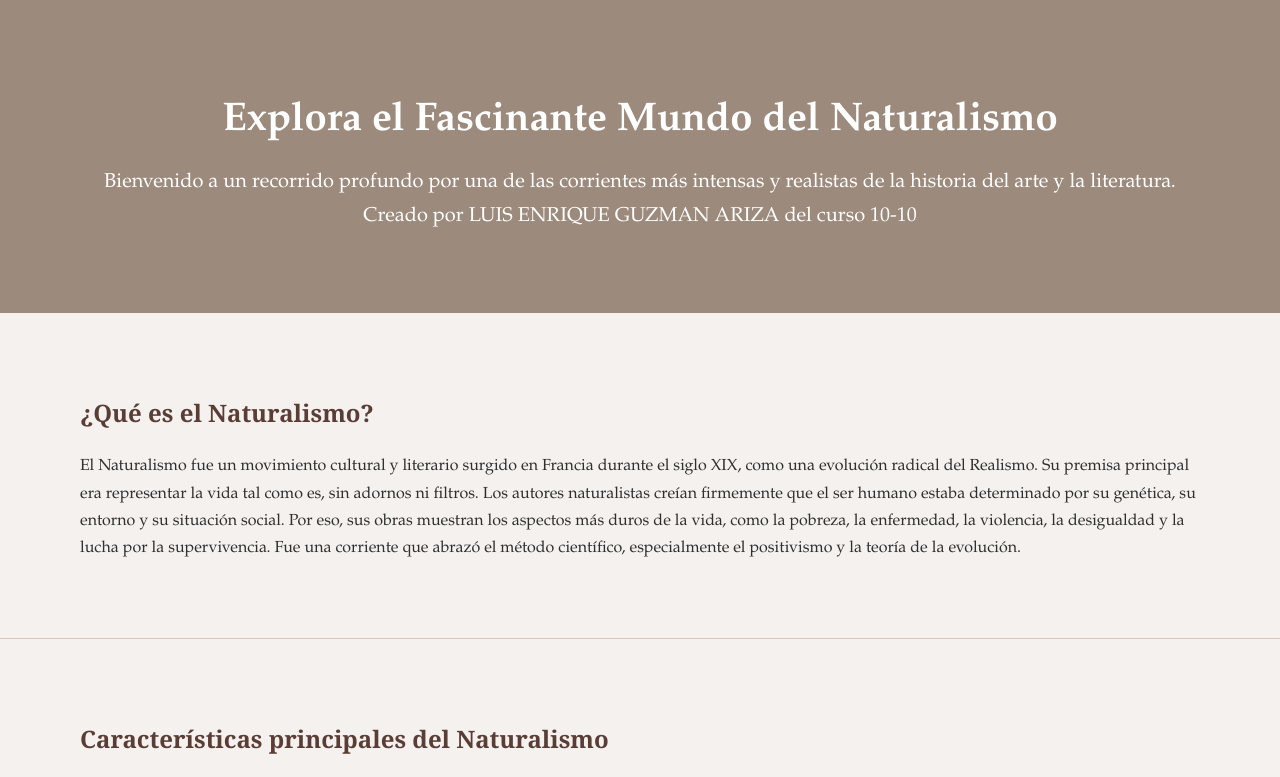
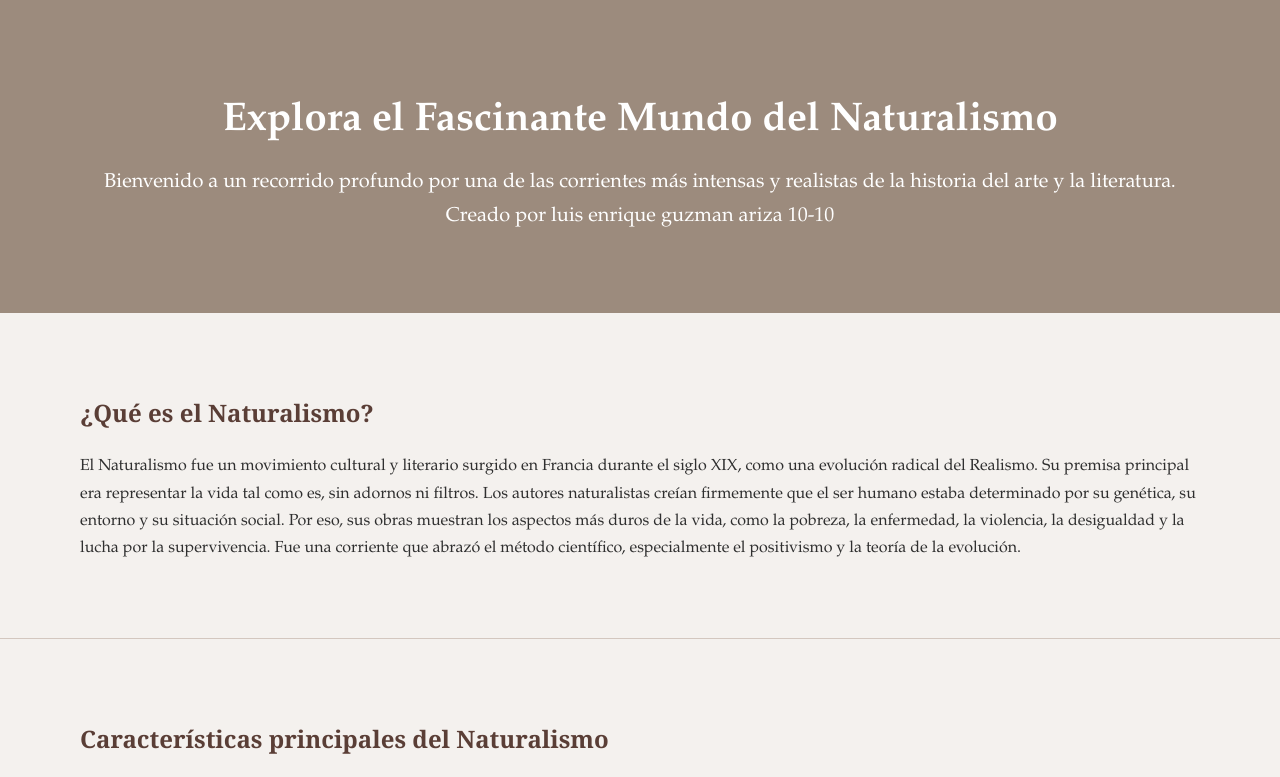
Before and after one commit to s2112ss/el-naturalismo-LUIS-ENRIQUE, a plain HTML site: page index.html in a window 1280 px wide. Shown: the top 777 px of the page. Drawn offline with Linux system fonts and the light colour scheme.

Commit message:
Update index.html

```diff
--- a/index.html
+++ b/index.html
@@ -83,7 +83,7 @@
 
 <header>
   <h1>Explora el Fascinante Mundo del Naturalismo</h1>
-  <p>Bienvenido a un recorrido profundo por una de las corrientes más intensas y realistas de la historia del arte y la literatura.<br>Creado por LUIS ENRIQUE GUZMAN ARIZA del curso 10-10</p>
+  <p>Bienvenido a un recorrido profundo por una de las corrientes más intensas y realistas de la historia del arte y la literatura.<br>Creado por luis enrique guzman ariza 10-10</p>
 </header>
 
 <section>
```
